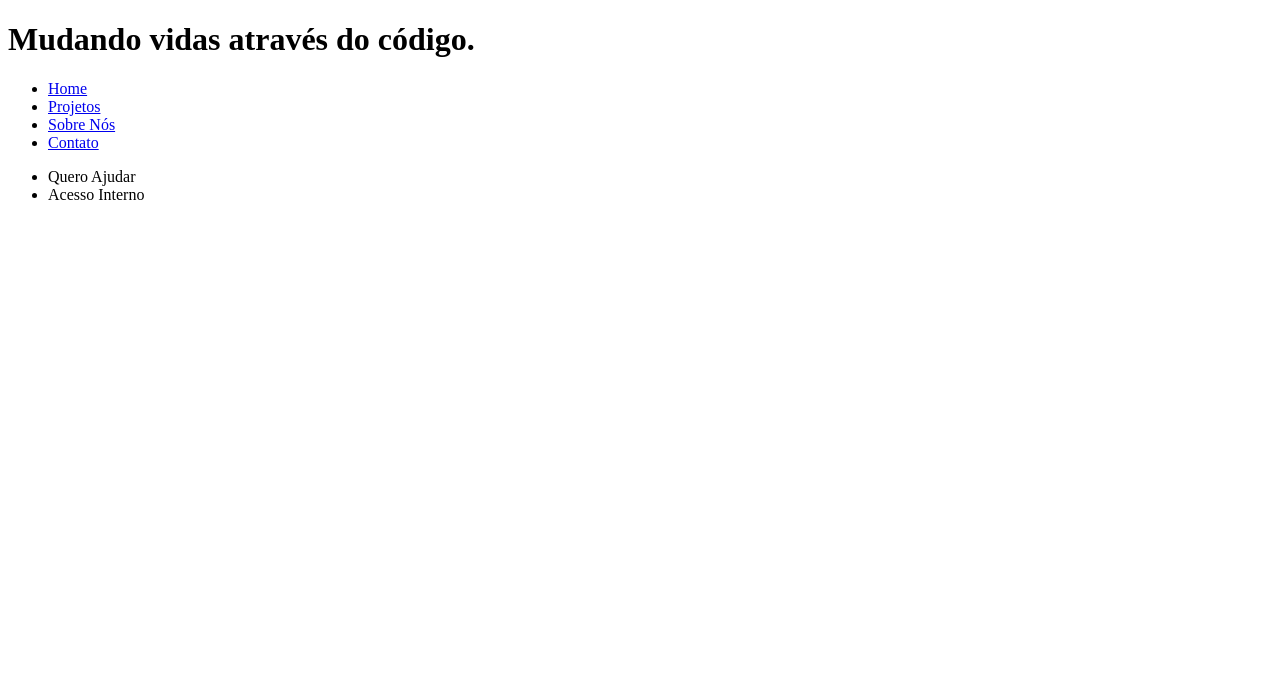
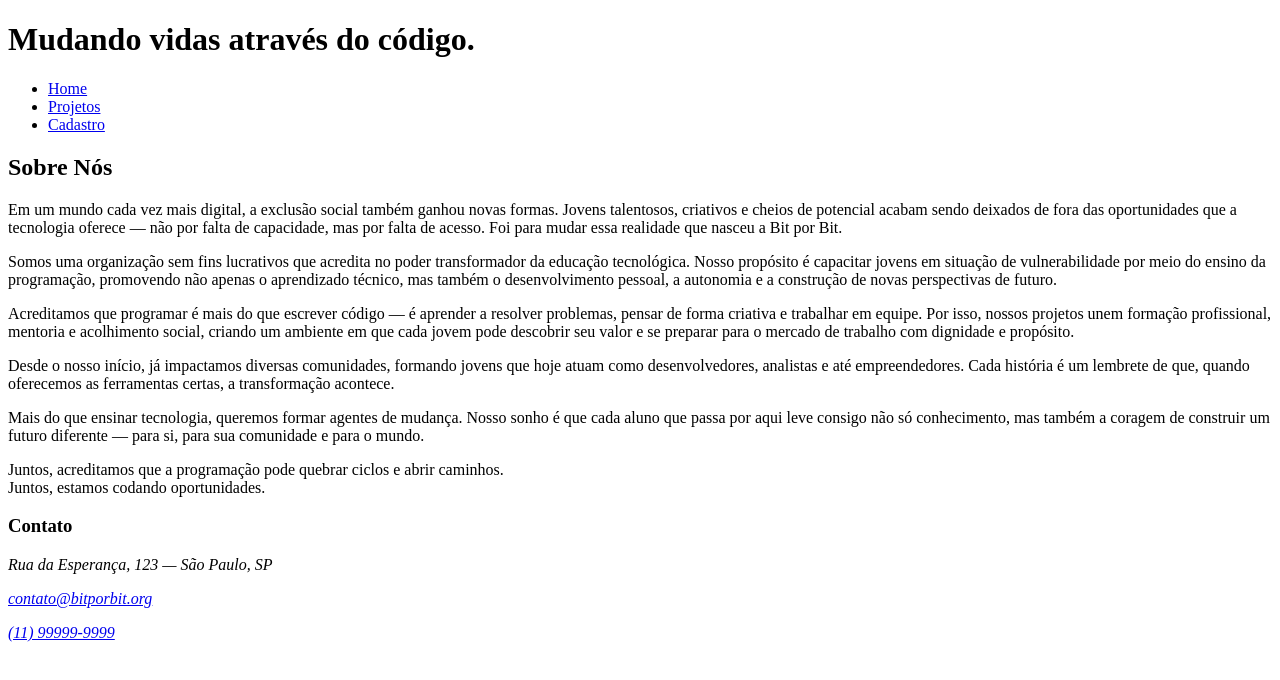
Before and after one commit to caiogfe/faculdade, a plain HTML site: page ex001/index.html in a window 1280 px wide. Drawn offline with Linux system fonts and the light colour scheme.

Commit message:
atualizei index

```diff
--- a/ex001/index.html
+++ b/ex001/index.html
@@ -13,20 +13,29 @@
             <ul id="menu">
                 <li><a href="#">Home</a></li>
                 <li><a href="projetos.html">Projetos</a></li>
-                <li><a href="sobre.html">Sobre Nós</a></li>
-                <li><a href="contato.html">Contato</a></li>
-            </ul>
-            <ul id="acesso">
-                <li>Quero Ajudar</li>
-                <li>Acesso Interno</li>
+                <li><a href="cadastro.html">Cadastro</a></li>
             </ul>
         </nav>
     </header>
     <main>
-
+        <section>
+            <h2>Sobre Nós</h2>
+                <p>Em um mundo cada vez mais digital, a exclusão social também ganhou novas formas. Jovens talentosos, criativos e cheios de potencial acabam sendo deixados de fora das oportunidades que a tecnologia oferece — não por falta de capacidade, mas por falta de acesso. Foi para mudar essa realidade que nasceu a Bit por Bit.</p>
+                <p>Somos uma organização sem fins lucrativos que acredita no poder transformador da educação tecnológica. Nosso propósito é capacitar jovens em situação de vulnerabilidade por meio do ensino da programação, promovendo não apenas o aprendizado técnico, mas também o desenvolvimento pessoal, a autonomia e a construção de novas perspectivas de futuro.</p>
+                <p>Acreditamos que programar é mais do que escrever código — é aprender a resolver problemas, pensar de forma criativa e trabalhar em equipe. Por isso, nossos projetos unem formação profissional, mentoria e acolhimento social, criando um ambiente em que cada jovem pode descobrir seu valor e se preparar para o mercado de trabalho com dignidade e propósito.</p>
+                <p>Desde o nosso início, já impactamos diversas comunidades, formando jovens que hoje atuam como desenvolvedores, analistas e até empreendedores. Cada história é um lembrete de que, quando oferecemos as ferramentas certas, a transformação acontece.</p>
+                <p>Mais do que ensinar tecnologia, queremos formar agentes de mudança. Nosso sonho é que cada aluno que passa por aqui leve consigo não só conhecimento, mas também a coragem de construir um futuro diferente — para si, para sua comunidade e para o mundo.</p>
+                <p>Juntos, acreditamos que a programação pode quebrar ciclos e abrir caminhos.<br>Juntos, estamos codando oportunidades.
+                </p>
+        </section>
     </main>
     <footer>
-
+        <h3>Contato</h3>
+        <address>
+            <p>Rua da Esperança, 123 — São Paulo, SP</p>
+            <p><a href="mailto:contato@bitporbit.org">contato@bitporbit.org</a></p>
+            <p><a href="tel:+5511999999999">(11) 99999-9999</a></p>
+        </address>
     </footer>
 </body>
 </html>
```
Also changed, not shown: ex001/cadastro.html (renamed from ex001/sobre.html, +1 -1 lines), ex001/contato.html (deleted, +0 -11 lines).
